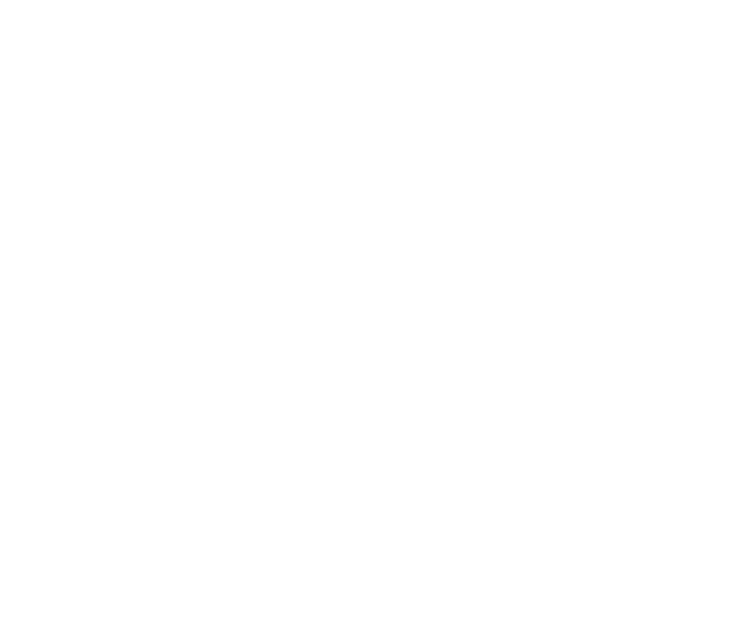
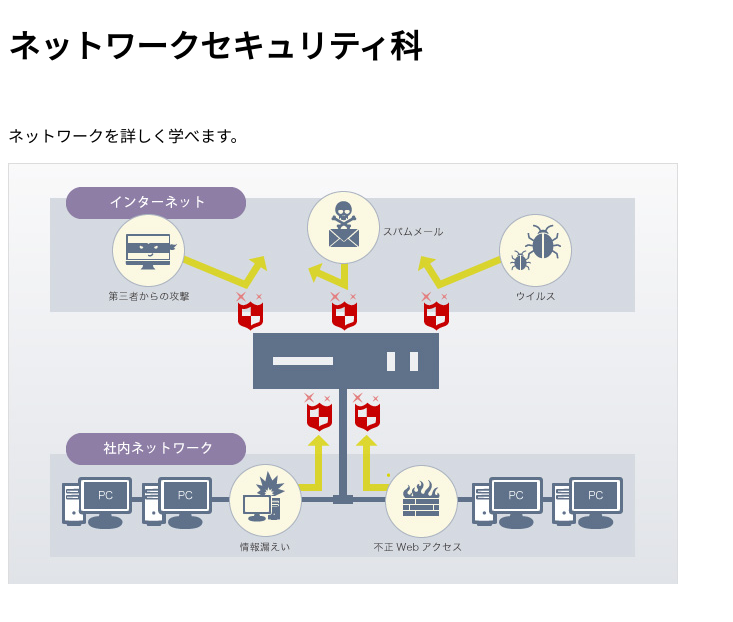
Before and after one commit to sakamotoshuri/course-intorduction, a plain HTML site: page subjectB.html in a window 1280 px wide. Shown: the whole page, without its empty margins (0-733 px from the left). Drawn offline with Linux system fonts and the light colour scheme.

Commit message:
subjectBを追記

```diff
--- a/subjectB.html
+++ b/subjectB.html
@@ -4,10 +4,11 @@
     <meta charset="UTF-8">
     <meta http-equiv="X-UA-Compatible" content="IE=edge">
     <meta name="viewport" content="width=device-width, initial-scale=1.0">
-    <title>Document</title>
+    <title>ネットワークセキュリティ科の紹介</title>
 </head>
 <body>
-    <h1></h1><br>
-    <img src="" alt="">
+    <h1>ネットワークセキュリティ科</h1><br>
+    <p>ネットワークを詳しく学べます。</p>
+    <img src="img/kadai.jpg" alt="ネットワークセキュリティ">
 </body>
 </html>
```
Also changed, not shown: index.html (+1 -1 lines), img/kadai.jpg (added).
